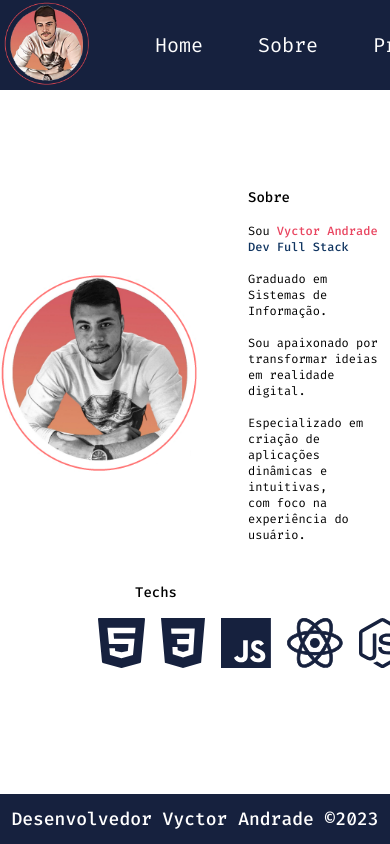
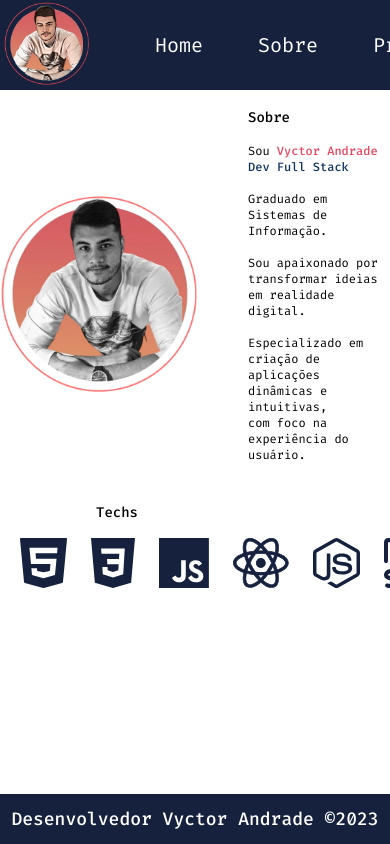
Before and after one commit to vyctorandrade/portfolio, a React (Vite) app: page /sobre in a window 390 px wide. Built offline with nearby package versions, Linux system fonts and the light colour scheme.

Commit message:
Update Sobre.module.css

```diff
--- a/src/pages/Sobre/Sobre.module.css
+++ b/src/pages/Sobre/Sobre.module.css
@@ -64,8 +64,8 @@
 
     .sobre{
         position: fixed;
-        margin: 10%;
-        display: flex;
+        margin: 20%;
+        display: block;
 
 
 
@@ -96,13 +96,14 @@
 
     /* Icones  */
     .techs h3{
-         margin-left: -40%;
+         margin-left: 20%;
         font-size: 14px;
 
     }
 
     .icones{
-        gap: 1em;
+        gap: 1.5em;
+        margin-left: 20%;
 
 
 
```
